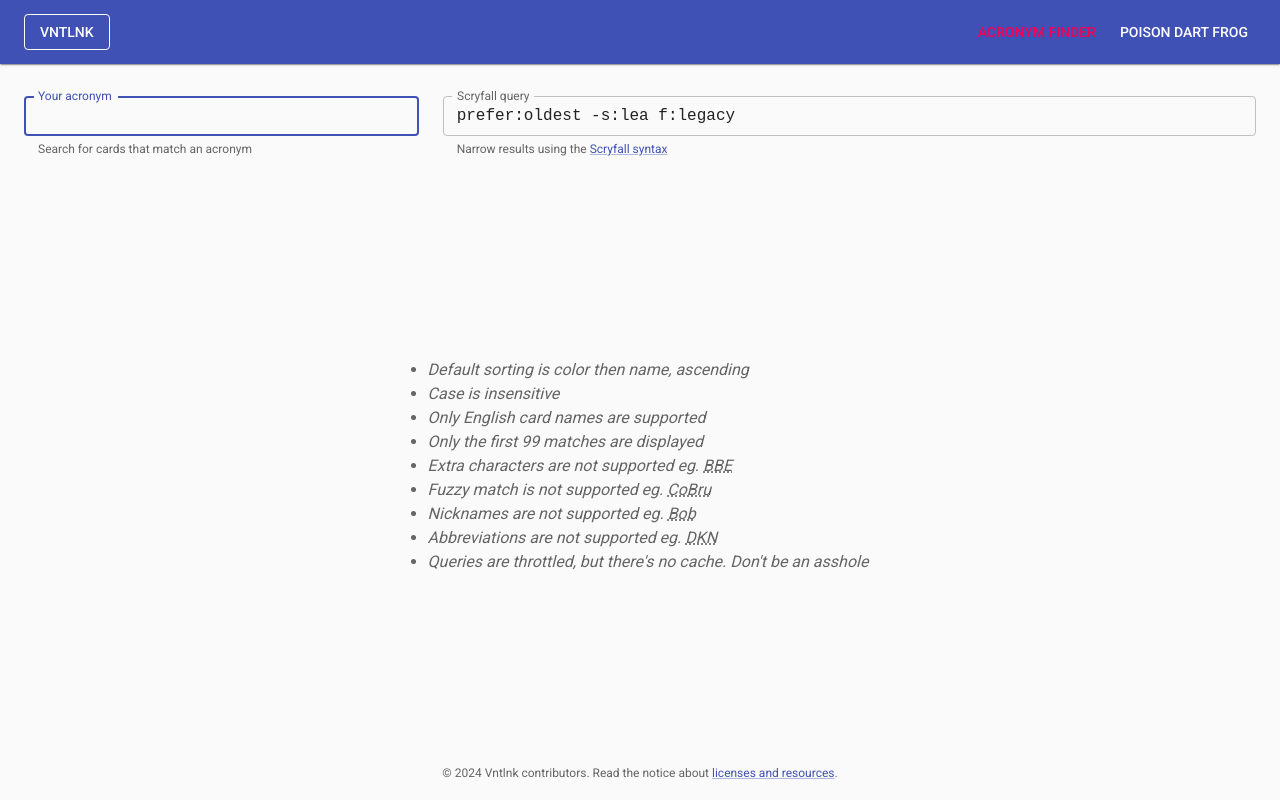
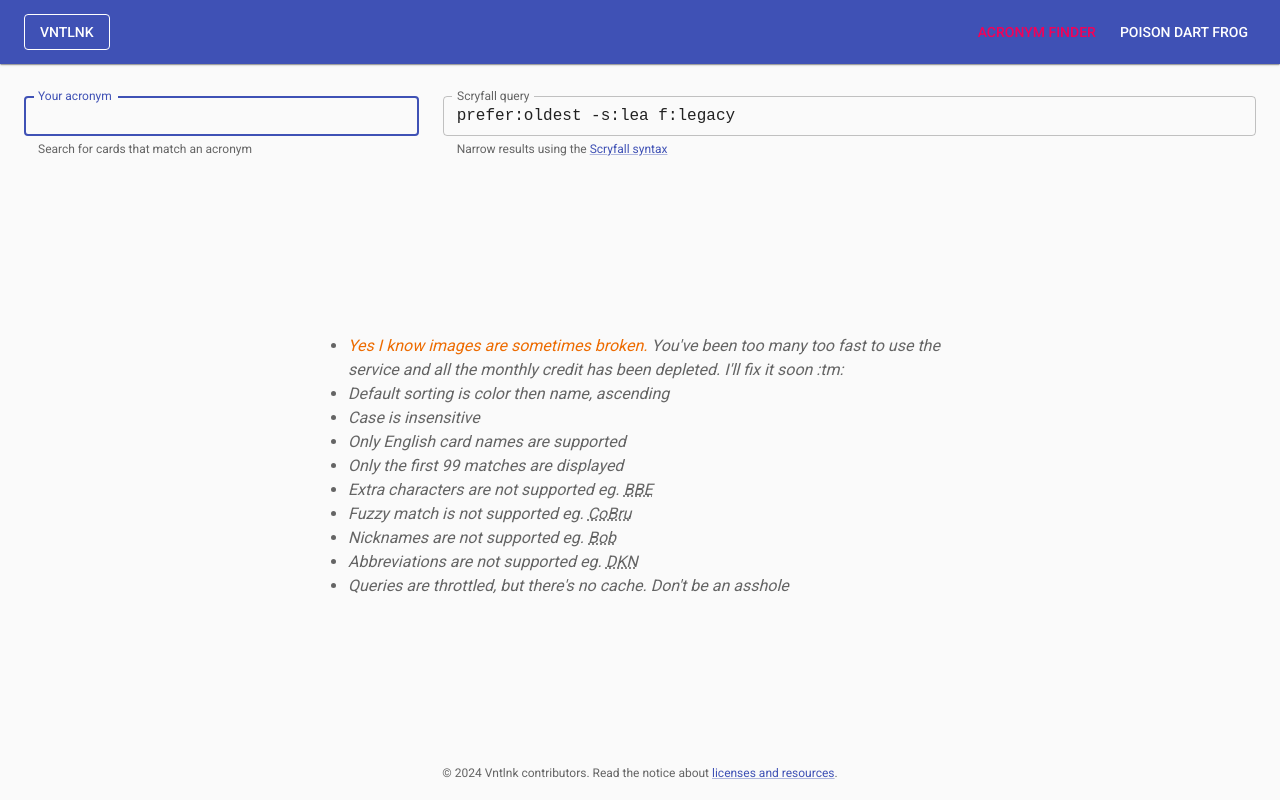
Before and after one commit to angrybacon/vntlnk, a Next.js app: page /acronymfinder in a window 1280 px wide. Built offline with nearby package versions, Linux system fonts and the light colour scheme.

Commit message:
chore(acronymfinder): update help text

```diff
--- a/modules/AcronymFinder/Help.tsx
+++ b/modules/AcronymFinder/Help.tsx
@@ -1,4 +1,4 @@
-import { Typography, type SxProps } from '@mui/material';
+import { Box, Typography, type SxProps } from '@mui/material';
 
 import { Acronym } from '~/components/Acronym';
 
@@ -14,6 +14,13 @@ export const Help = ({ sx }: Props) => (
       ...(Array.isArray(sx) ? sx : [sx]),
     ]}
   >
+    <Box component="li" sx={{ maxWidth: 600 }}>
+      <Box color="warning.main" component="span">
+        Yes I know images are sometimes broken.
+      </Box>{' '}
+      You've been too many too fast to use the service and all the monthly
+      credit has been depleted. I'll fix it soon :tm:
+    </Box>
     <li>Default sorting is color then name, ascending</li>
     <li>Case is insensitive</li>
     <li>Only English card names are supported</li>
```
Also changed, not shown: package.json (+9 -9 lines), 1 other file (tests, documents, lock files or other folders).
